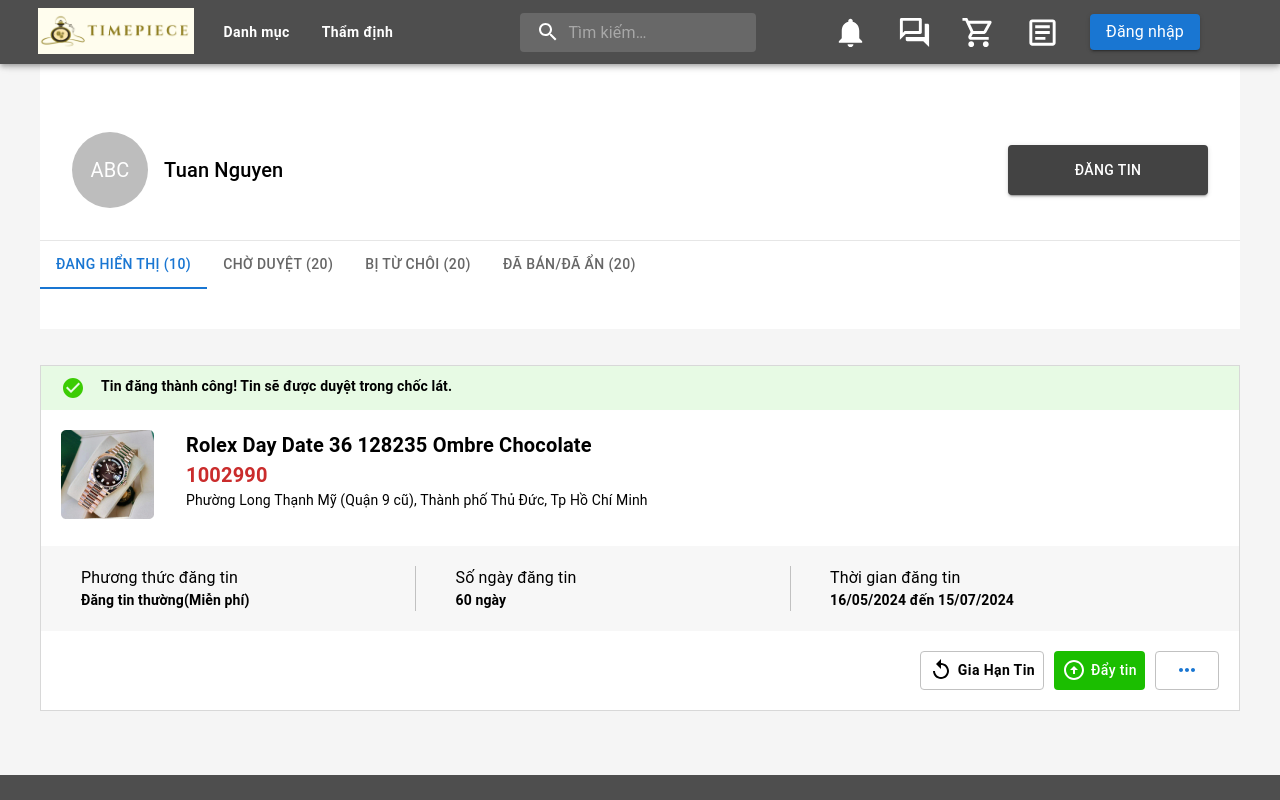
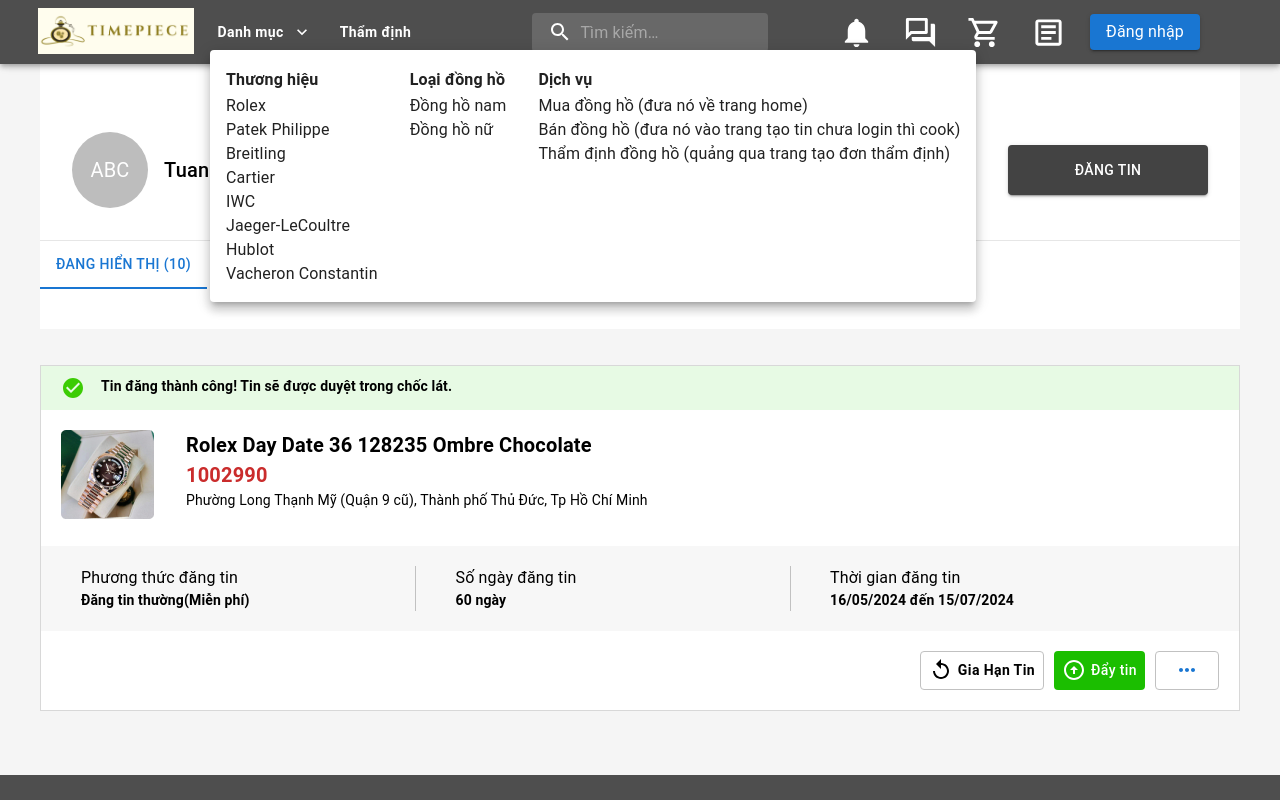
Before and after one commit to huy-raw/trading-watch-app, a React (Vite) app: page /post/manage-post in a window 1280 px wide. Both pictures are taken after a click on the button "Danh mục". Shown: the top 800 px of the page. Built offline with nearby package versions, Linux system fonts and the light colour scheme; no server answers.

Commit message:
feat:  commit flow buy watch

```diff
--- /dev/null
+++ b/src/components/MenuPopover/index.tsx
@@ -0,0 +1,98 @@
+import React, { useState } from 'react'
+import { Box, Button, Popover, Typography, Grid } from '@mui/material'
+import ExpandMoreOutlinedIcon from '@mui/icons-material/ExpandMoreOutlined'
+import useSWR from 'swr'
+import { AppPath } from '@/services/utils'
+
+interface MenuPopoverProps {
+  buttonLabel: string
+}
+
+const MenuPopover: React.FC<MenuPopoverProps> = ({ buttonLabel }) => {
+  const [anchorEl, setAnchorEl] = useState<null | HTMLElement>(null)
+  const { data: brand, isLoading } = useSWR(AppPath.GET_BRANDS)
+
+  const handlePopoverOpen = (event: React.MouseEvent<HTMLElement>) => {
+    setAnchorEl(event.currentTarget)
+  }
+
+  const handlePopoverClose = () => {
+    setAnchorEl(null)
+  }
+
+  const open = Boolean(anchorEl)
+  const id = open ? 'menu-popover' : undefined
+
+  return (
+    <>
+      <Button
+        sx={{
+          textTransform: 'none',
+          fontSize: '14px',
+          fontWeight: '600',
+          width: 'fit-content',
+          marginRight: 2
+        }}
+        color="inherit"
+        onClick={handlePopoverOpen}
+        aria-describedby={id}
+        endIcon={<ExpandMoreOutlinedIcon />}
+      >
+        {buttonLabel}
+      </Button>
+      <Popover
+        id={id}
+        open={open}
+        anchorEl={anchorEl}
+        onClose={handlePopoverClose}
+        anchorOrigin={{
+          vertical: 'bottom',
+          horizontal: 'left'
+        }}
+      >
+        <Box sx={{ p: 2, display: 'flex' }}>
+          <Box sx={{ mr: 4 }}>
+            <Typography variant="subtitle1" fontWeight="bold">
+              Thương hiệu
+            </Typography>
+            <Grid container direction="column">
+              <Grid item>Rolex</Grid>
+              <Grid item>Patek Philippe</Grid>
+              <Grid item>Breitling</Grid>
+              <Grid item>Cartier</Grid>
+              <Grid item>IWC</Grid>
+              <Grid item>Jaeger-LeCoultre</Grid>
+              <Grid item>Hublot</Grid>
+              <Grid item>Vacheron Constantin</Grid>
+            </Grid>
+          </Box>
+          <Box sx={{ mr: 4 }}>
+            <Typography variant="subtitle1" fontWeight="bold">
+              Loại đồng hồ
+            </Typography>
+            <Grid container direction="column">
+              <Grid item>Đồng hồ nam</Grid>
+              <Grid item>Đồng hồ nữ</Grid>
+            </Grid>
+          </Box>
+          <Box>
+            <Typography variant="subtitle1" fontWeight="bold">
+              Dịch vụ
+            </Typography>
+            <Grid container direction="column">
+              <Grid item>Mua đồng hồ (đưa nó về trang home)</Grid>
+              <Grid item>
+                Bán đồng hồ (đưa nó vào trang tạo tin chưa login thì cook)
+              </Grid>
+              <Grid item>
+                Thẩm định đồng hồ (quảng qua trang tạo đơn thẩm định)
+              </Grid>
+            </Grid>
+          </Box>
+        </Box>
+      </Popover>
+    </>
+  )
+}
+
+export default MenuPopover
--- a/src/components/Navbar/index.tsx
+++ b/src/components/Navbar/index.tsx
@@ -17,9 +17,9 @@
 import ExpandMoreOutlinedIcon from '@mui/icons-material/ExpandMoreOutlined'
 import { AuthenticateType } from '@/pages/authentication/Authenticate/type'
 import UserMenu from '../UserMenu'
-import useAuth from '@/stores/authStore'
 import { alpha, styled } from '@mui/material/styles'
 import { useNavigate } from 'react-router-dom'
+import MenuPopover from '../MenuPopover'
 
 const Search = styled('div')(({ theme }) => ({
   position: 'relative',
@@ -68,7 +68,9 @@
 
 const Navbar = () => {
   const navigate = useNavigate()
-  const { user } = useAuth()
+  const user = localStorage.getItem('user')
+    ? JSON.parse(localStorage.getItem('user') as string)
+    : null
   const [anchorEl, setAnchorEl] = useState<null | HTMLElement>(null)
   const [searchQuery, setSearchQuery] = useState('')
 
@@ -86,7 +88,6 @@
 
   const handleSearchSubmit = (event: React.FormEvent<HTMLDivElement>) => {
     event.preventDefault()
-    // Handle search action, e.g., redirect to search results page
     navigate(`/item/product?keyword=${searchQuery}`)
   }
 
@@ -120,18 +121,7 @@
         </Box>
 
         <Box sx={{ marginRight: 10 }}>
-          <Button
-            sx={{
-              textTransform: 'none',
-              fontSize: '14px',
-              fontWeight: '600',
-              width: 'fit-content',
-              marginRight: 2
-            }}
-            color="inherit"
-          >
-            Danh mục
-          </Button>
+          <MenuPopover buttonLabel="Danh mục" />
           <Button
             sx={{
               textTransform: 'none',
--- a/src/components/UserMenu/index.tsx
+++ b/src/components/UserMenu/index.tsx
@@ -5,6 +5,7 @@
 import SettingsIcon from '@mui/icons-material/Settings'
 import LogoutIcon from '@mui/icons-material/Logout'
 import LibraryBooksIcon from '@mui/icons-material/LibraryBooks'
+import AccountBalanceWalletIcon from '@mui/icons-material/AccountBalanceWallet'
 import { useNavigate } from 'react-router-dom'
 
 interface UserMenuProps {
@@ -59,16 +60,21 @@
       </MenuItem>
       <Box px={2} py={1} bgcolor={'#E6E6E6'}>
         <Typography variant="subtitle1" color="textSecondary">
-          Quản lý tài khoản
+          {' '}
+          Quản lý đơn thẩm định{' '}
         </Typography>
       </Box>
       <MenuItem onClick={handleClose}>
         <LibraryBooksIcon style={{ marginRight: 16 }} />
         Lịch sử thẩm định
       </MenuItem>
+      <MenuItem onClick={handleClose}>
+        <AccountBalanceWalletIcon style={{ marginRight: 16 }} />
+        Ví tiền
+      </MenuItem>
       <Box px={2} py={1} bgcolor={'#E6E6E6'}>
         <Typography variant="subtitle1" color="textSecondary">
-          Quản lý đơn thẩm định
+          Quản lý tài khoản
         </Typography>
       </Box>
       <MenuItem
@@ -83,6 +89,8 @@
       <MenuItem
         onClick={() => {
           localStorage.removeItem('token')
+          localStorage.removeItem('user')
+          navigate('/')
           handleClose()
         }}
       >
--- a/src/pages/item/ItemDetail/components/ItemDetailUser/index.tsx
+++ b/src/pages/item/ItemDetail/components/ItemDetailUser/index.tsx
@@ -5,7 +5,6 @@
 import { Role } from '@/common/type'
 import VisibilityOffIcon from '@mui/icons-material/VisibilityOff'
 import { createOrder } from '@/services/orderService'
-import useAuth from '@/stores/authStore'
 import { useState } from 'react'
 import ConfirmDialog from '@/components/ConfirmDiaglog'
 import { toast } from 'react-toastify'
@@ -16,28 +15,24 @@
 
 const ItemDetailUser = ({ role = Role.BUYER }: ItemDetailUserProps) => {
   const navigate = useNavigate()
+  const user = localStorage.getItem('user')
+    ? JSON.parse(localStorage.getItem('user') as string)
+    : null
+
   const [isOpen, setIsOpen] = useState(false)
   const data = useLoaderData()
   const { id } = data as { id: string }
-  const { user } = useAuth()
 
   const handleCreateOrder = async () => {
-    // const res = await createOrder({ watchId: Number(id), userId: 1 })
-
-    // if (res) {
-    //   setIsOpen(false)
-    //   toast.success('Đặt hàng thành công', {
-    //     onClose(props) {
-    //       navigate('/')
-    //     }
-    //   })
-    // }
-    toast.success('Đặt hàng thành công', {
-      onClose(props) {
-        setIsOpen(false)
-        navigate('/')
-      }
-    })
+    const res = await createOrder({ watchId: Number(id), userId: user.id })
+    if (res) {
+      setIsOpen(false)
+      toast.success('Đặt hàng thành công', {
+        onClose() {
+          navigate('/')
+        }
+      })
+    }
   }
   return (
     <Box sx={{ padding: 2 }} component={'div'} id={`${id}`}>
--- a/src/pages/item/ItemDetail/index.tsx
+++ b/src/pages/item/ItemDetail/index.tsx
@@ -1,15 +1,16 @@
 import { Container, Grid } from '@mui/material'
 import ItemDetail from './components/ItemDetail'
 import ItemDetailUser from './components/ItemDetailUser'
-import { Role } from '@/common/type'
 import { AppPath } from '@/services/utils'
 import useSWR from 'swr'
 import { useLoaderData } from 'react-router-dom'
-import useAuth from '@/stores/authStore'
 
 const ItemDetailPage = () => {
   const { id } = useLoaderData() as { id: string }
-  const { user } = useAuth()
+  const user = localStorage.getItem('user')
+    ? JSON.parse(localStorage.getItem('user') as string)
+    : null
+
   const { data, isLoading } = useSWR(AppPath.GET_WATCH_BY_ID(id))
 
   return (
--- a/src/pages/item/ManageOrder/components/OrderItem/index.tsx
+++ b/src/pages/item/ManageOrder/components/OrderItem/index.tsx
@@ -9,6 +9,7 @@
 } from '@mui/material'
 import { styled } from '@mui/material/styles'
 import ConfirmDialog from '@/components/ConfirmDiaglog'
+import { useNavigate } from 'react-router-dom'
 
 const StyledButton = styled(Button)(({ theme }) => ({
   marginLeft: theme.spacing(1),
@@ -16,6 +17,7 @@
 }))
 
 const OrderItem = ({ item }) => {
+  const navigate = useNavigate()
   const [open, setOpen] = useState(false)
   const [cancel, setCancel] = useState(false)
   return (
@@ -94,9 +96,7 @@
         <ConfirmDialog
           open={open}
           onClose={() => setOpen(false)}
-          onConfirm={function (): void {
-            throw new Error('Function not implemented.')
-          }}
+          onConfirm={() => navigate('/item/payment')}
           title={'Xác nhận duyệt đơn'}
           description={'Bạn có chắc chắn muốn duyệt đơn mua này ?'}
         />
--- a/src/pages/item/ManageOrder/index.tsx
+++ b/src/pages/item/ManageOrder/index.tsx
@@ -1,7 +1,15 @@
 import { Container } from '@mui/material'
 import ManageOrderTab from './components/ManageOrderTab'
+import useSWR from 'swr'
+import { AppPath } from '@/services/utils'
 
 const ManageOrder = () => {
+  const user = localStorage.getItem('user')
+    ? JSON.parse(localStorage.getItem('user') as string)
+    : null
+
+  const { data, isLoading } = useSWR(AppPath.GET_ORDERS(user?.id))
+
   return (
     <Container
       disableGutters
--- a/src/pages/item/Payment/components/PaymentMethod/index.tsx
+++ b/src/pages/item/Payment/components/PaymentMethod/index.tsx
@@ -3,23 +3,32 @@
 import { toast } from 'react-toastify'
 import Zalo from '@/assets/logoZalo.png'
 import Momo from '@/assets/logoMomo.png'
+import thanhtoantructiep from '@/assets/thanhtoantructiep.png'
 
-const method = [
+const methods = [
   { name: 'ZaloPay', image: Zalo },
-  { name: 'Momo', image: Momo }
+  { name: 'Momo', image: Momo },
+  { name: 'ThanhToanTrucTiep', image: thanhtoantructiep }
 ]
 
 interface PaymentMethodProps {
   price: number
   extraPrice: number
+  paymentMethod: string
+  handleChangeMethod: (method: string) => void
 }
 
-const PaymentMethod: React.FC<PaymentMethodProps> = ({ price, extraPrice }) => {
+const PaymentMethod: React.FC<PaymentMethodProps> = ({
+  price,
+  extraPrice,
+  paymentMethod,
+  handleChangeMethod
+}) => {
   const total = price + extraPrice
   const navigate = useNavigate()
 
   const handleSubmit = () => {
-    toast.success('Đặt hàng thành công', {
+    toast.success(`Đặt hàng thành công với phương thức ${paymentMethod}`, {
       onClose(props) {
         navigate('/')
       }
@@ -56,7 +65,7 @@
           padding={2}
           flexDirection={'row'}
         >
-          {method.map((item, index) => (
+          {methods.map((item, index) => (
             <Box
               key={index}
               display={'flex'}
@@ -65,8 +74,19 @@
               width={160}
               height={100}
               marginX={2}
-              border={'1px solid #D7D7D7'}
+              border={
+                paymentMethod === item.name
+                  ? '2px solid blue'
+                  : '1px solid #D7D7D7'
+              }
               borderRadius={2}
+              onClick={() => handleChangeMethod(item.name)}
+              sx={{
+                cursor: 'pointer',
+                '&:hover': {
+                  borderColor: 'blue'
+                }
+              }}
             >
               <img
                 style={{
--- a/src/pages/item/Payment/index.tsx
+++ b/src/pages/item/Payment/index.tsx
@@ -1,12 +1,54 @@
-import { Box } from '@mui/material'
+import {
+  Box,
+  Button,
+  Modal,
+  Skeleton,
+  TextField,
+  Typography,
+  IconButton
+} from '@mui/material'
+import CloseIcon from '@mui/icons-material/Close'
 import UserInfo from './components/UserInfo'
 import WatchInfo from './components/WatchInfo'
 import PaymentMethod from './components/PaymentMethod'
+import { useEffect, useState } from 'react'
+import { useNavigate } from 'react-router-dom'
+import useSWR from 'swr'
+import { AppPath } from '@/services/utils'
 
 const PaymentPage = () => {
+  const navigate = useNavigate()
+  const user = localStorage.getItem('user')
+    ? JSON.parse(localStorage.getItem('user') as string)
+    : null
+
+  const [open, setOpen] = useState(false)
+  const [address, setAddress] = useState(user?.address)
+  const [paymentMethod, setPaymentMethod] = useState('ZaloPay')
+
+  const handleOpen = () => setOpen(true)
+  const handleClose = () => setOpen(false)
+  const handleAddressChange = (event: React.ChangeEvent<HTMLInputElement>) => {
+    setAddress(event.target.value)
+  }
+  const handleAddressSubmit = () => {
+    // Logic to save the new address
+    handleClose()
+  }
+
+  useEffect(() => {
+    if (!user) {
+      navigate('/')
+    }
+  }, [navigate, user])
+
+  const { data, isLoading } = useSWR(AppPath.USER_INFO(user?.id))
+  console.log(data)
+
   const handleChange = () => {
-    console.log('Change address clicked')
+    handleOpen()
   }
+
   return (
     <Box maxWidth={1200} marginX={'auto'} width={'inherit'}>
       <Box
@@ -17,14 +59,21 @@
           marginTop: '100px'
         }}
       >
+        {isLoading ? (
+          <Skeleton variant="rectangular" height={118} />
+        ) : (
           <UserInfo
-          name="Nguyễn Việt Thắng"
-          phone="0358000951"
-          address="Lô E2a-7, Đường D1, Đ. D1, Long Thạnh Mỹ, Thành Phố Thủ Đức, Thành phố Hồ Chí Minh"
+            name={data?.name}
+            phone={data?.phone}
+            address={data?.address || address}
             onChange={handleChange}
           />
+        )}
       </Box>
       <Box>
+        {isLoading ? (
+          <Skeleton variant="rectangular" height={118} />
+        ) : (
           <WatchInfo
             seller="Hoangnd"
             itemName="Rolex Day Date 36 128235 Ombre Chocolate"
@@ -33,10 +82,73 @@
             itemLocation="Phường Long Thạnh Mỹ (Quận 9 cũ), Thành phố Thủ Đức, Tp Hồ Chí Minh"
             itemImage="/path/to/item/image.jpg" // Replace with the correct path to the image
           />
+        )}
       </Box>
       <Box>
-        <PaymentMethod price={100} extraPrice={1231231231213} />
+        {isLoading ? (
+          <Skeleton variant="rectangular" height={118} />
+        ) : (
+          <PaymentMethod
+            price={100}
+            extraPrice={1231231231213}
+            paymentMethod={paymentMethod}
+            handleChangeMethod={setPaymentMethod}
+          />
+        )}
       </Box>
+      <Modal open={open} onClose={handleClose}>
+        <Box
+          sx={{
+            position: 'absolute',
+            top: '50%',
+            left: '50%',
+            transform: 'translate(-50%, -50%)',
+            width: 400,
+            bgcolor: 'background.paper',
+            border: '2px solid #000',
+            boxShadow: 24,
+            p: 4
+          }}
+        >
+          <Box
+            sx={{
+              display: 'flex',
+              justifyContent: 'space-between',
+              alignItems: 'center',
+              mb: 2
+            }}
+          >
+            <Typography variant="h6" component="h2">
+              Thay đổi địa chỉ
+            </Typography>
+            <IconButton onClick={handleClose}>
+              <CloseIcon />
+            </IconButton>
+          </Box>
+          <TextField
+            fullWidth
+            margin="normal"
+            label="Địa chỉ mới"
+            value={address}
+            onChange={handleAddressChange}
+          />
+          <Box
+            sx={{
+              display: 'flex',
+              justifyContent: 'flex-end',
+              marginTop: '16px'
+            }}
+          >
+            <Button
+              variant="contained"
+              color="primary"
+              onClick={handleAddressSubmit}
+            >
+              Lưu
+            </Button>
+          </Box>
+        </Box>
+      </Modal>
     </Box>
   )
 }
--- a/src/services/orderService.ts
+++ b/src/services/orderService.ts
@@ -8,7 +8,9 @@
 
 export const createOrder = async (req: CreateOrderRequest) => {
   try {
-    const response = await axiosClient.post(AppPath.CREATE_ORDER, req)
+    const response = await axiosClient.post(
+      `${AppPath.CREATE_ORDER}?watchId=${req.watchId}&userId=${req.userId}`
+    )
 
     return response.data
   } catch (error) {
--- a/src/services/utils.ts
+++ b/src/services/utils.ts
@@ -13,7 +13,8 @@
   USER_INFO: (id) => `/api/users/${id}`,
   SEARCH_BY_KEYWORD: ({ keyword, page, size }) =>
     `/api/watches/searchWatchByKeyword?keyword=${keyword}&page=${page}&size=${size}`,
-  CREATE_ORDER: '/orders/create'
+  CREATE_ORDER: '/orders/create',
+  GET_ORDERS: (id) => `/orders/user/${id}`
 }
 
 export const fetcher = (url) => axiosClient.get(url).then((res) => res.data)
--- a/src/stores/authStore.ts
+++ b/src/stores/authStore.ts
@@ -5,6 +5,7 @@
 interface User {
   role: Role | string
   name: string
+  id: number
 }
 
 export type AuthStoreType = {
@@ -25,10 +26,20 @@
     signIn: async (username, password) => {
       const data = await signin({ email: username, password })
       localStorage.setItem('token', data.accessToken)
+      localStorage.setItem(
+        'user',
+        JSON.stringify({
+          role: data.role,
+          name: data.name,
+          id: data.id
+        })
+      )
+
       set(() => ({
         user: {
           role: data.role,
-          name: data.name
+          name: data.name,
+          id: data.id
         }
       }))
       return {
```
Also changed, not shown: src/assets/thanhtoantructiep.png (added). Lines whose indentation alone changed are shown as unchanged.
